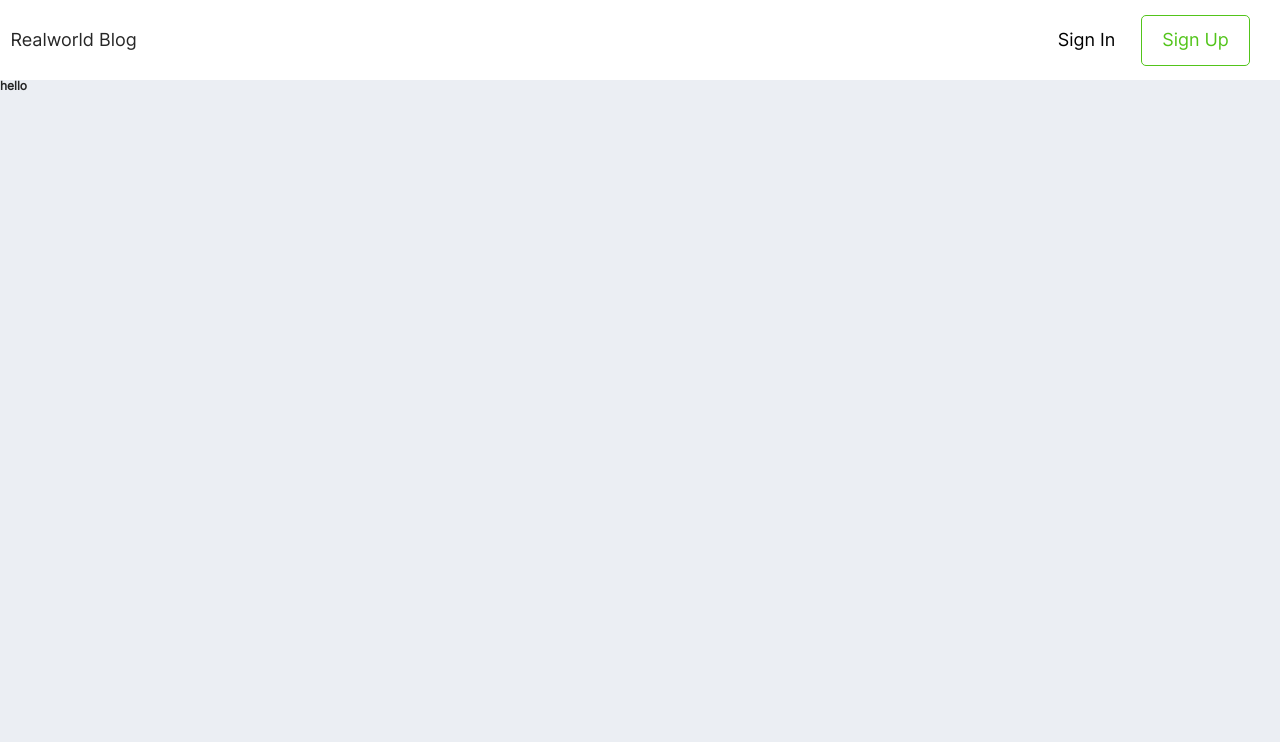
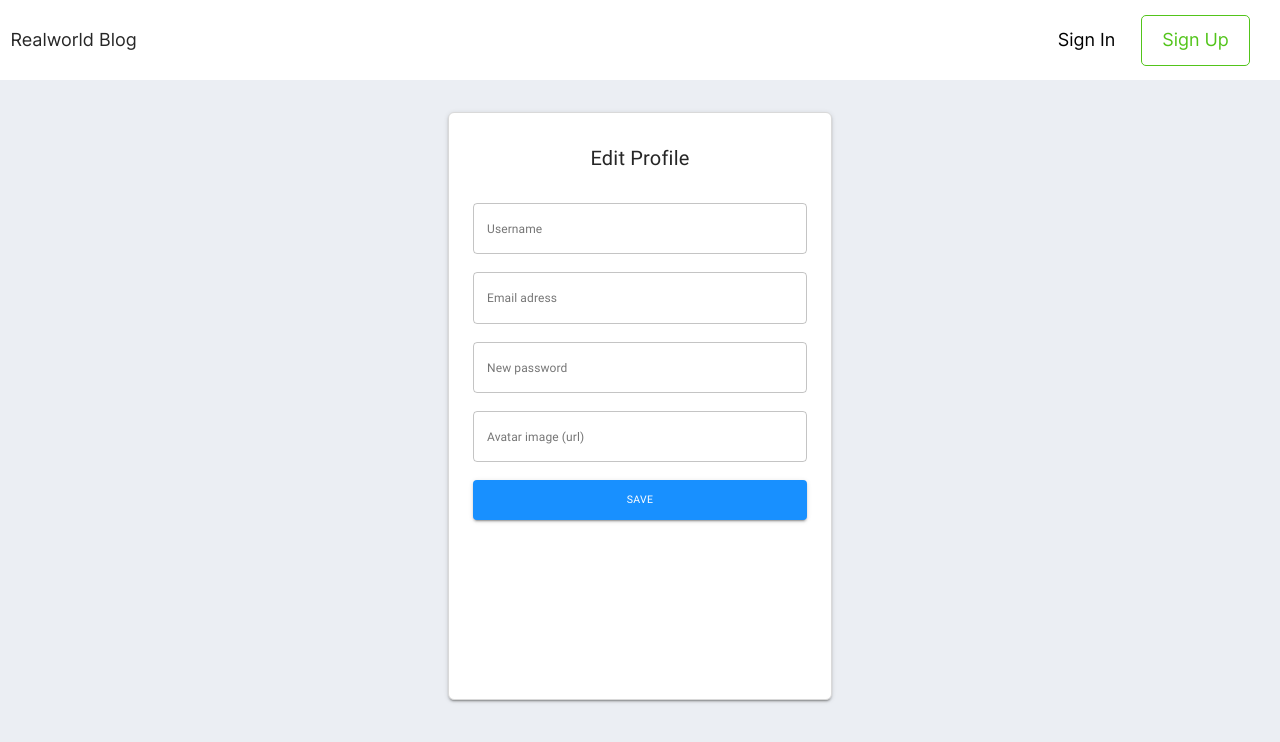
Before and after one commit to TheHouseThatjackBuilt/blog-app, a React (Create React App) app: page /profile in a window 1280 px wide. Shown: the top 742 px of the page. Built offline with nearby package versions, Linux system fonts and the light colour scheme.

Commit message:
forms all done

```diff
--- a/src/components/App/_App.scss
+++ b/src/components/App/_App.scss
@@ -35,8 +35,10 @@ button {
   cursor: pointer;
 }
 img {
-  max-width: 100%;
+  width: 100%;
+  height: 100%;
   object-fit: cover;
+  object-position: center;
 }
 p {
   margin-bottom: 0;
--- a/src/components/Articles/ArticleList/_ArticlesList.scss
+++ b/src/components/Articles/ArticleList/_ArticlesList.scss
@@ -197,9 +197,9 @@
 .user {
   &__pic {
     width: 46px;
+    height: 46px;
 
     & > img {
-      height: 46px;
       border-radius: 50%;
     }
   }
--- a/src/components/AuthForms/EditProfile.tsx
+++ b/src/components/AuthForms/EditProfile.tsx
@@ -1,52 +1,44 @@
 import React, { FC } from 'react';
+import { IForm } from '../../types/components/index.d';
+import { FormContainer, Form, Input, SubmitButton, FormHeader } from './FormElements/index';
 
-export const EditProfile: FC = () => <h1>hello</h1>;
-// import { IForm } from '../../types/components/index.d';
-// import {
-//   FormContainer,
-//   Form,
-//   Input,
-//   SubmitButton,
-//   FormHeader,
-// } from './FormElements/index';
-
-// export const EditProfile: FC<IForm> = ({ inputRef, errors }) => (
-//   <FormContainer>
-//     <FormHeader>Edit Profile</FormHeader>
-//     <Form>
-//       <Input
-//         ref={inputRef}
-//         type="text"
-//         name="username"
-//         label="Username"
-//         error={!!errors?.username}
-//         helperText={errors?.username?.message}
-//       />
-//       <Input
-//         ref={inputRef}
-//         type="email"
-//         name="email"
-//         label="Email adress"
-//         error={!!errors?.email}
-//         helperText={errors?.email?.message}
-//       />
-//       <Input
-//         ref={inputRef}
-//         type="password"
-//         name="password"
-//         label="New password"
-//         error={!!errors?.password}
-//         helperText={errors?.password?.message}
-//       />
-//       <Input
-//         ref={inputRef}
-//         type="text"
-//         name="avatar"
-//         label="Avatar image (url)"
-//         error={!!errors?.avatar}
-//         helperText={errors?.avatar?.message}
-//       />
-//       <SubmitButton>Save</SubmitButton>
-//     </Form>
-//   </FormContainer>
-// );
+export const EditProfile: FC<IForm> = ({ inputRef, errors, onSubmit, load }) => (
+  <FormContainer>
+    <FormHeader>Edit Profile</FormHeader>
+    <Form onSubmit={onSubmit}>
+      <Input
+        ref={inputRef}
+        type="text"
+        name="username"
+        label="Username"
+        error={!!errors?.username}
+        helperText={errors?.username?.message}
+      />
+      <Input
+        ref={inputRef}
+        type="email"
+        name="email"
+        label="Email adress"
+        error={!!errors?.email}
+        helperText={errors?.email?.message}
+      />
+      <Input
+        ref={inputRef}
+        type="password"
+        name="password"
+        label="New password"
+        error={!!errors?.password}
+        helperText={errors?.password?.message}
+      />
+      <Input
+        ref={inputRef}
+        type="text"
+        name="image"
+        label="Avatar image (url)"
+        error={!!errors?.image}
+        helperText={errors?.image?.message}
+      />
+      <SubmitButton load={load}>Save</SubmitButton>
+    </Form>
+  </FormContainer>
+);
--- a/src/components/Header/UserHeader.tsx
+++ b/src/components/Header/UserHeader.tsx
@@ -11,12 +11,12 @@ export const UserHeader: FC<IUserHeader> = ({ user, logOut }) => {
       <button type="button" className="button button__create-article">
         <Link to="/sign-in">Create article</Link>
       </button>
-      <div className="userbar">
+      <Link className="userbar" to="/profile">
         <h2 className="userbar__name">{username}</h2>
         <div className="userbar__pic">
           <img src={image ? `${image}` : defaultPic} alt="userpic" />
         </div>
-      </div>
+      </Link>
       <button onClick={logOut} type="button" className="button button__main button_log-out">
         <Link to="/">Log Out</Link>
       </button>
--- a/src/components/Header/_Header.scss
+++ b/src/components/Header/_Header.scss
@@ -76,6 +76,15 @@
   justify-items: center;
   align-items: center;
 
+  &__pic {
+    width: 46px;
+    height: 46px;
+
+    & > img {
+      border-radius: 50%;
+    }
+  }
+
   &__name {
     font-family: Inter;
     font-style: normal;
--- a/src/containers/EditProfileContainer.tsx
+++ b/src/containers/EditProfileContainer.tsx
@@ -1,16 +1,44 @@
-/* eslint-disable*/
-import React from 'react';
+import React, { useState, FC } from 'react';
+import { useDispatch } from 'react-redux';
 import { useForm } from 'react-hook-form';
+import { useCookies } from 'react-cookie';
 import { yupResolver } from '@hookform/resolvers/yup';
+import { useHistory } from 'react-router-dom';
 
+import { errorDataFabric, handlerEmptyData, handlerUserData } from '../tools/dataFabric';
+import { IUpdateUser, IUserError, IResponseUser } from '../types/redux/index.d';
+import { updateProfileSchema } from '../tools/utils';
+import { registerNewUser } from '../redux/actions/index';
 import { EditProfile } from '../components/AuthForms/EditProfile';
-import { updateProfileSchema } from '../tools/utils';
+import { updateUser } from '../service/api';
 
-export const EditProfileContainer = () => {
-  const { register, handleSubmit, errors } = useForm({
-    mode: 'onBlur',
+export const EditProfileContainer: FC = () => {
+  const [loading, setLoading] = useState(false);
+  const dispatch = useDispatch();
+  const history = useHistory();
+  const [userCookie, setUserCookie] = useCookies();
+  const { register, handleSubmit, errors, setError } = useForm<IUpdateUser>({
+    mode: 'onChange',
     resolver: yupResolver(updateProfileSchema),
   });
-  return <EditProfile />;
-  // return <EditProfile inputRef={register} errors={errors} />;
+
+  const onSubmit = handleSubmit((data) => {
+    setLoading(true);
+    const userData = handlerEmptyData<IUpdateUser>(data);
+    updateUser(userData, userCookie.token)
+      .then((response: { user: IResponseUser }) => {
+        const { user } = response;
+        setUserCookie('token', user.token);
+        const newUser = handlerUserData(user);
+        dispatch(registerNewUser(newUser));
+        history.push('/');
+      })
+      .catch((data: { errors: IUserError }) => {
+        setLoading(false);
+        const error = errorDataFabric<IUserError>(data.errors);
+        error.forEach((key, value) => setError(value, { type: 'server validation error', message: `${value} ${key}` }));
+      });
+  });
+
+  return <EditProfile inputRef={register} errors={errors} onSubmit={onSubmit} load={loading} />;
 };
--- a/src/containers/SignInContainer.tsx
+++ b/src/containers/SignInContainer.tsx
@@ -1,20 +1,18 @@
-/* eslint-disable*/
-import React, { useState } from 'react';
+import React, { useState, FC } from 'react';
 import { useDispatch } from 'react-redux';
 import { useForm } from 'react-hook-form';
 import { useCookies } from 'react-cookie';
 import { yupResolver } from '@hookform/resolvers/yup';
 import { useHistory } from 'react-router-dom';
-import omit from 'lodash.omit';
 
-import { IUser, IUserError, IResponseUser } from '../types/redux/index.d';
+import { IUser, IResponseUser } from '../types/redux/index.d';
 import { SignInProfile } from '../components/AuthForms/SignInProfile';
+import { handlerUserData } from '../tools/dataFabric';
 import { authUser } from '../service/api';
-import { errorDataFabric } from '../tools/dataFabric';
 import { authSchema } from '../tools/utils';
 import { registerNewUser } from '../redux/actions/index';
 
-export const SignInContainer = () => {
+export const SignInContainer: FC = () => {
   const [loading, setLoading] = useState(false);
   const dispatch = useDispatch();
   const history = useHistory();
@@ -25,17 +23,16 @@ export const SignInContainer = () => {
   });
 
   const onSubmit = handleSubmit(({ email, password }) => {
-    console.log(email, password);
     setLoading(true);
     authUser({ email, password })
       .then((response: { user: IResponseUser }) => {
         const { user } = response;
         setUserCookie('token', user.token);
-        const newUser = omit(user, 'token', 'createdAt', 'id', 'updatedAt');
+        const newUser = handlerUserData(user);
         dispatch(registerNewUser(newUser));
         history.push('/');
       })
-      .catch((data: { errors: IUserError }) => {
+      .catch(() => {
         setLoading(false);
         setError('email', { type: 'server validation', message: '' });
         setError('password', { type: 'server validation', message: 'Email or password is invalid' });
--- a/src/containers/SignUpContainer.tsx
+++ b/src/containers/SignUpContainer.tsx
@@ -4,12 +4,11 @@ import { useForm } from 'react-hook-form';
 import { useCookies } from 'react-cookie';
 import { yupResolver } from '@hookform/resolvers/yup';
 import { useHistory } from 'react-router-dom';
-import omit from 'lodash.omit';
 
 import { IUser, IUserError, IResponseUser } from '../types/redux/index.d';
+import { errorDataFabric, handlerUserData } from '../tools/dataFabric';
 import { SignUpProfile } from '../components/AuthForms/SignUpProfile';
 import { requestNewUser } from '../service/api';
-import { errorDataFabric } from '../tools/dataFabric';
 import { registerSchema } from '../tools/utils';
 import { registerNewUser } from '../redux/actions/index';
 
@@ -29,7 +28,7 @@ export const SignUpContainer: FC = () => {
       .then((response: { user: IResponseUser }) => {
         const { user } = response;
         setUserCookie('token', user.token);
-        const newUser = omit(user, 'token', 'createdAt', 'id', 'updatedAt');
+        const newUser = handlerUserData(user);
         dispatch(registerNewUser(newUser));
         history.push('/');
       })
--- a/src/service/api.ts
+++ b/src/service/api.ts
@@ -48,9 +48,9 @@ export const authUser = async (data: Omit<IUser, 'username'>) => {
   return response;
 };
 
-export const updateUser = async (data: IUpdateUser) => {
+export const updateUser = async (data: IUpdateUser, token: string) => {
   const user = serviceUserFabric(data);
-  const options = serviceHttpFabric(Methods.put, { body: user });
+  const options = serviceHttpFabric(Methods.put, { headers: { Authorization: `Token ${token}` }, body: user });
   const response = await http<any>(USER, options);
   return response;
 };
--- a/src/tools/utils.ts
+++ b/src/tools/utils.ts
@@ -28,12 +28,8 @@ export const authSchema = yup.object().shape({
 });
 
 export const updateProfileSchema = yup.object().shape({
-  username: yup
-    .string()
-    .required('Username field is required.')
-    .min(3, 'Your username must be at least 3 charecters.')
-    .max(30, 'Must be shorter than 20 charecters.'),
-  email: yup.string().email('Invalid email adress.').required('Email field is required.'),
-  password: yup.string().required('Password field is required.').min(6, 'Your password needs to be at least 6 characters.'),
-  avatar: yup.string().url('enter correct url'),
+  username: yup.string().max(30, 'Must be shorter than 20 charecters.'),
+  email: yup.string().email('Invalid email adress.'),
+  password: yup.string(),
+  image: yup.string().url('enter correct url'),
 });
```
Also changed, not shown: src/tools/dataFabric.ts (+8 -5 lines), 1 other file (tests, documents, lock files or other folders).
